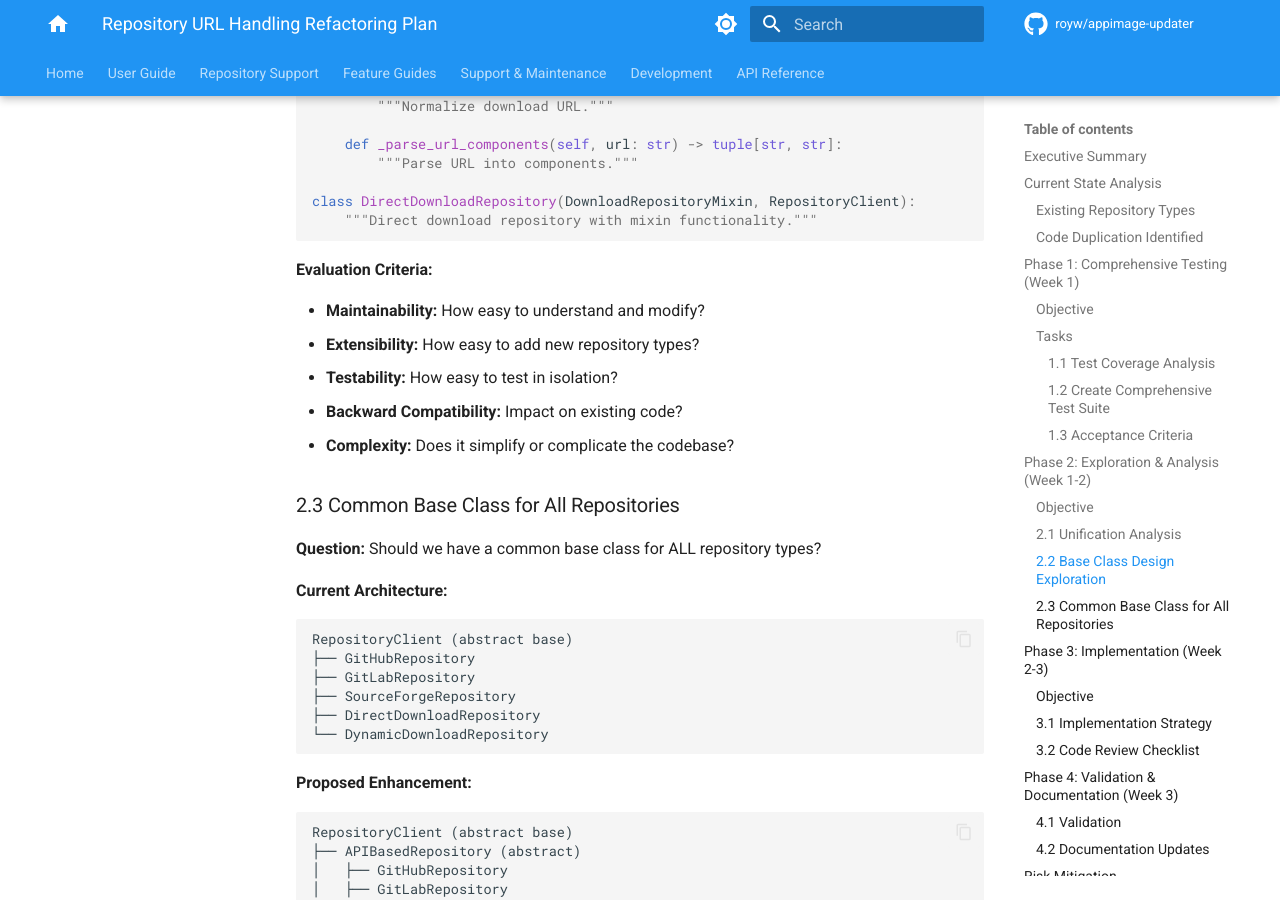
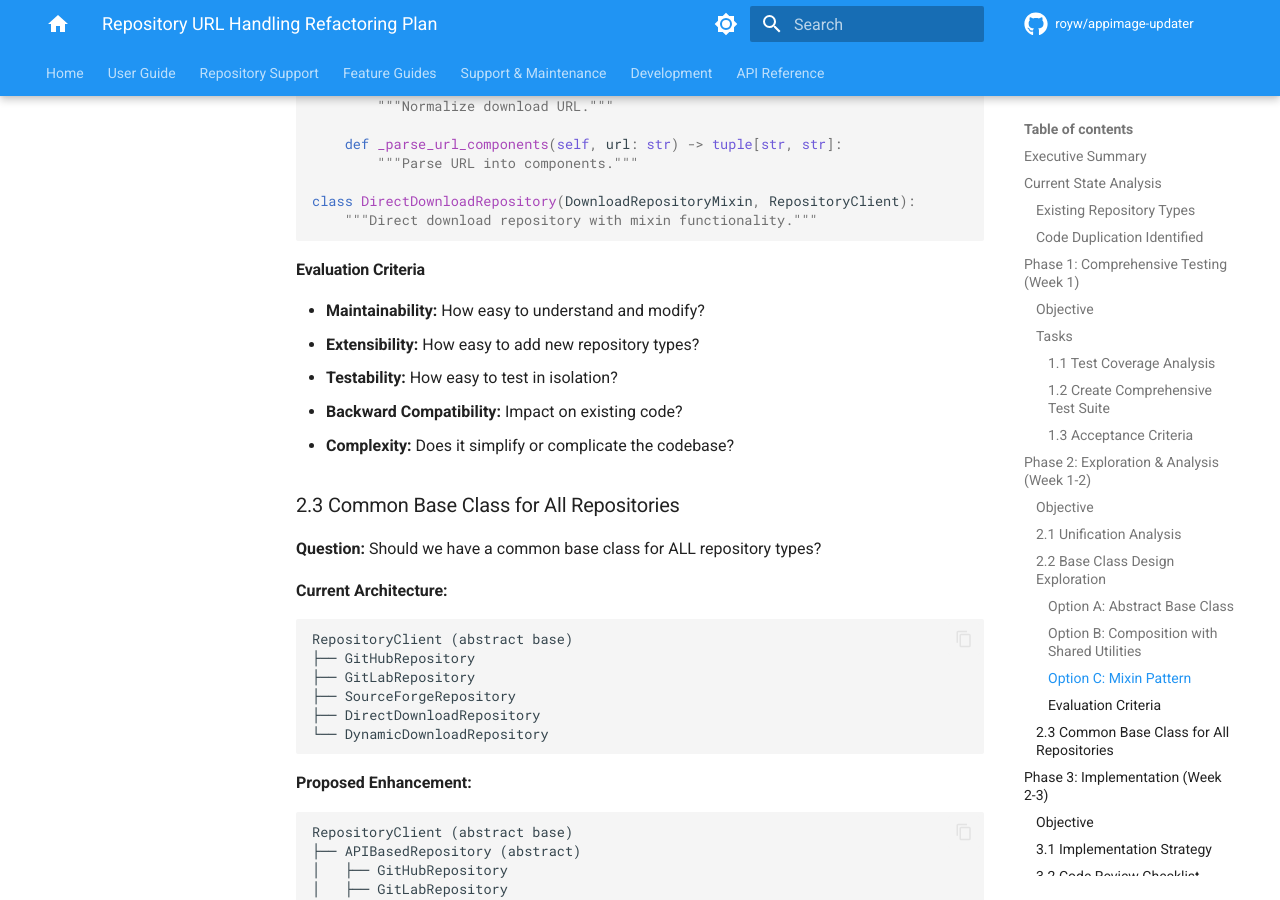
Before and after one commit to royw/appimage-updater, an MkDocs documentation site: the page built from docs/repository-url-handling-plan.md, in a window 1280 px wide and 900 px high, scrolled down 5763 px. Built offline with MkDocs 1.6.1 and Material for MkDocs 9.7.7, drawn with Linux system fonts in a browser that asks for light colours; comment, search, counter and statistics services are not loaded.

Commit message:
fix: resolve markdown linting errors in repository-url-handling-plan
- Disabled MD022 rule (blank lines around headings) in pymarkdown config
- Changed MD024 siblings_only to true to allow duplicate headings in different sections
- Added markdownlint-disable comments for sections with intentional duplicate headings
- Changed bold headings to proper heading levels (#### instead of **bold**) for Options A/B/C
- All markdown linting errors now resolved

````diff
--- a/docs/repository-url-handling-plan.md
+++ b/docs/repository-url-handling-plan.md
@@ -157,6 +157,7 @@
 
 ## Phase 2: Exploration & Analysis (Week 1-2)
 
+<!-- markdownlint-disable MD024 -->
 ### Objective
 
 Determine the best approach for unifying repository handling.
@@ -190,7 +191,7 @@
 
 ### 2.2 Base Class Design Exploration
 
-**Option A: Abstract Base Class**
+#### Option A: Abstract Base Class
 
 ```python
 # repositories/base_download_repository.py
@@ -223,7 +224,7 @@
         pass
 ```
 
-**Option B: Composition with Shared Utilities**
+#### Option B: Composition with Shared Utilities
 
 ```python
 # repositories/download_utils.py
@@ -249,7 +250,7 @@
         self.utils = DownloadRepositoryUtils()
 ```
 
-**Option C: Mixin Pattern**
+#### Option C: Mixin Pattern
 
 ```python
 # repositories/mixins/download_mixin.py
@@ -267,7 +268,7 @@
     """Direct download repository with mixin functionality."""
 ```
 
-**Evaluation Criteria:**
+#### Evaluation Criteria
 
 - **Maintainability:** How easy to understand and modify?
 - **Extensibility:** How easy to add new repository types?
@@ -324,6 +325,7 @@
 
 ## Phase 3: Implementation (Week 2-3)
 
+<!-- markdownlint-disable MD024 -->
 ### Objective
 
 Implement the chosen approach based on Phase 2 findings.
````
Also changed, not shown: .pymarkdown.json.
